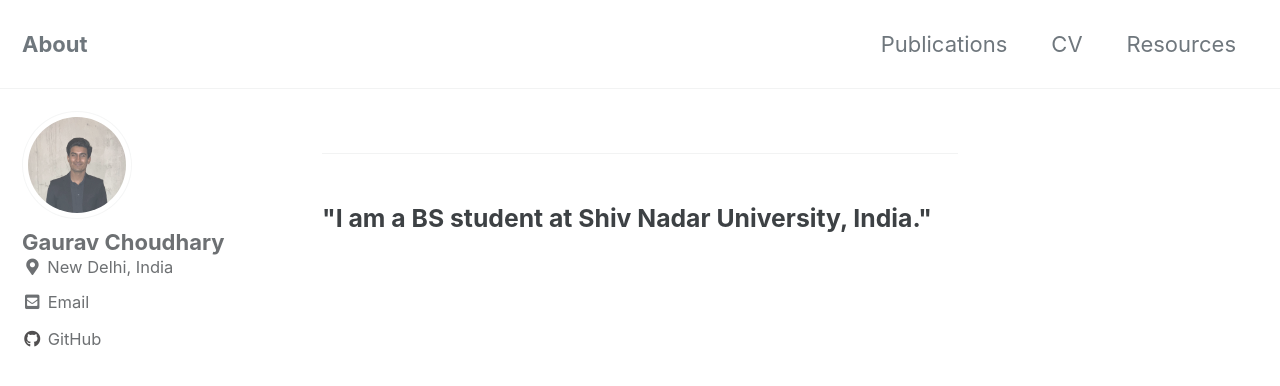
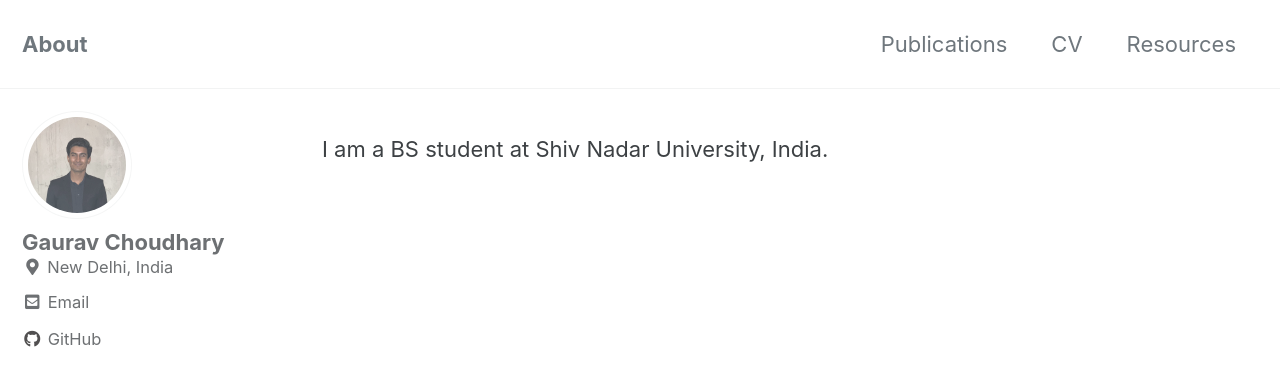
Before and after one commit to gajgaurav/gajgaurav.github.io, a Jekyll site: the page built from index.html, in a window 1280 px wide. Shown: the top 386 px of the page. Built offline with Jekyll 4.4.1, drawn with Linux system fonts in a browser that asks for light colours; cached includes are drawn as plain includes; the list of posts is cut into pages by our own code.

Commit message:
Update home.html

```diff
--- a/_layouts/home.html
+++ b/_layouts/home.html
@@ -4,10 +4,9 @@ layout: archive
 
 {{ content }}
 
-<h3 class="archive__subtitle">{{ site.data.ui-text[site.locale].recent_posts}}</h3>
-
-<h3 class="archive__introduction">
-"I am a BS student at Shiv Nadar University, India."
+<section class = "introduction_content" itemprop = "text">
+  <p>I am a BS student at Shiv Nadar University, India.</p>
+</section>
 
 </h3>
 
```
